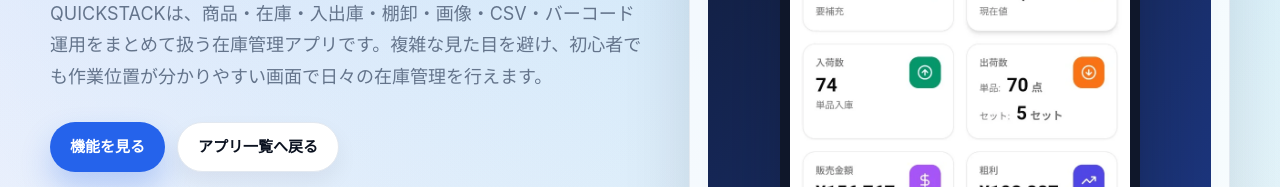
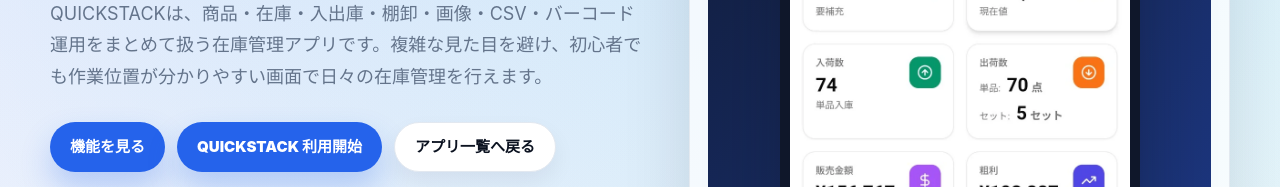
Before and after one commit to ricesan7/applist, a plain HTML site: page quickstack.html in a window 1280 px wide. Shown: the part 559-746 px from the top of the page. Drawn offline with Linux system fonts and the light colour scheme.

Commit message:
ヒーローに利用開始ボタンを追加 (quickstack.html)

```diff
--- a/quickstack.html
+++ b/quickstack.html
@@ -53,6 +53,7 @@
         <p class="lead">QUICKSTACKは、商品・在庫・入出庫・棚卸・画像・CSV・バーコード運用をまとめて扱う在庫管理アプリです。複雑な見た目を避け、初心者でも作業位置が分かりやすい画面で日々の在庫管理を行えます。</p>
         <div class="actions">
           <a class="btn btn-primary" href="#features">機能を見る</a>
+          <a class="btn btn-primary" href="https://quick-stack.net/" target="_blank">QUICKSTACK 利用開始</a>
           <a class="btn btn-secondary" href="./index.html">アプリ一覧へ戻る</a>
         </div>
         <div class="notice">想定ユーザー：メルカリ、ヤフオク、ラクマ、Yahoo!フリマ、小規模EC、個人事業主の物販運用</div>
```
